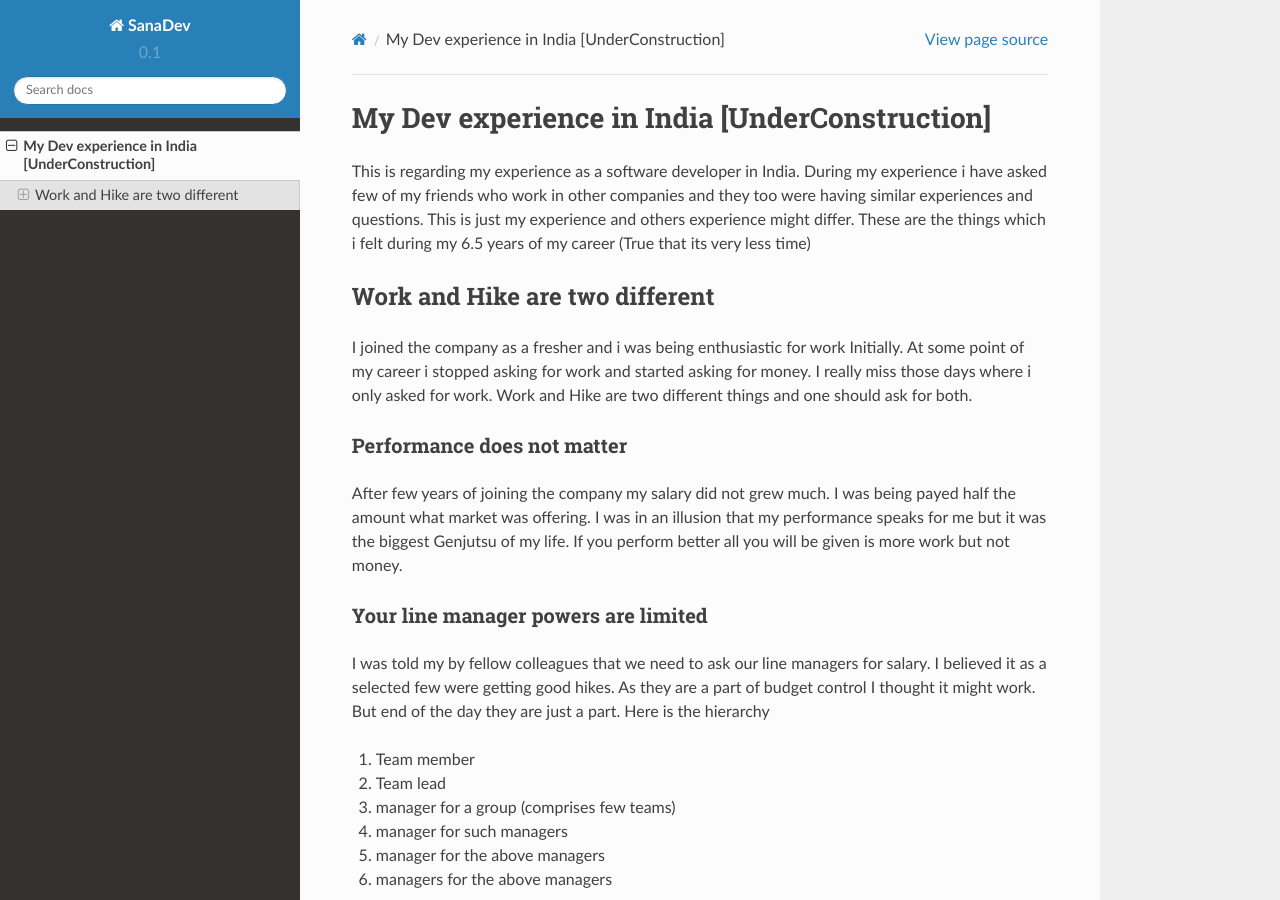
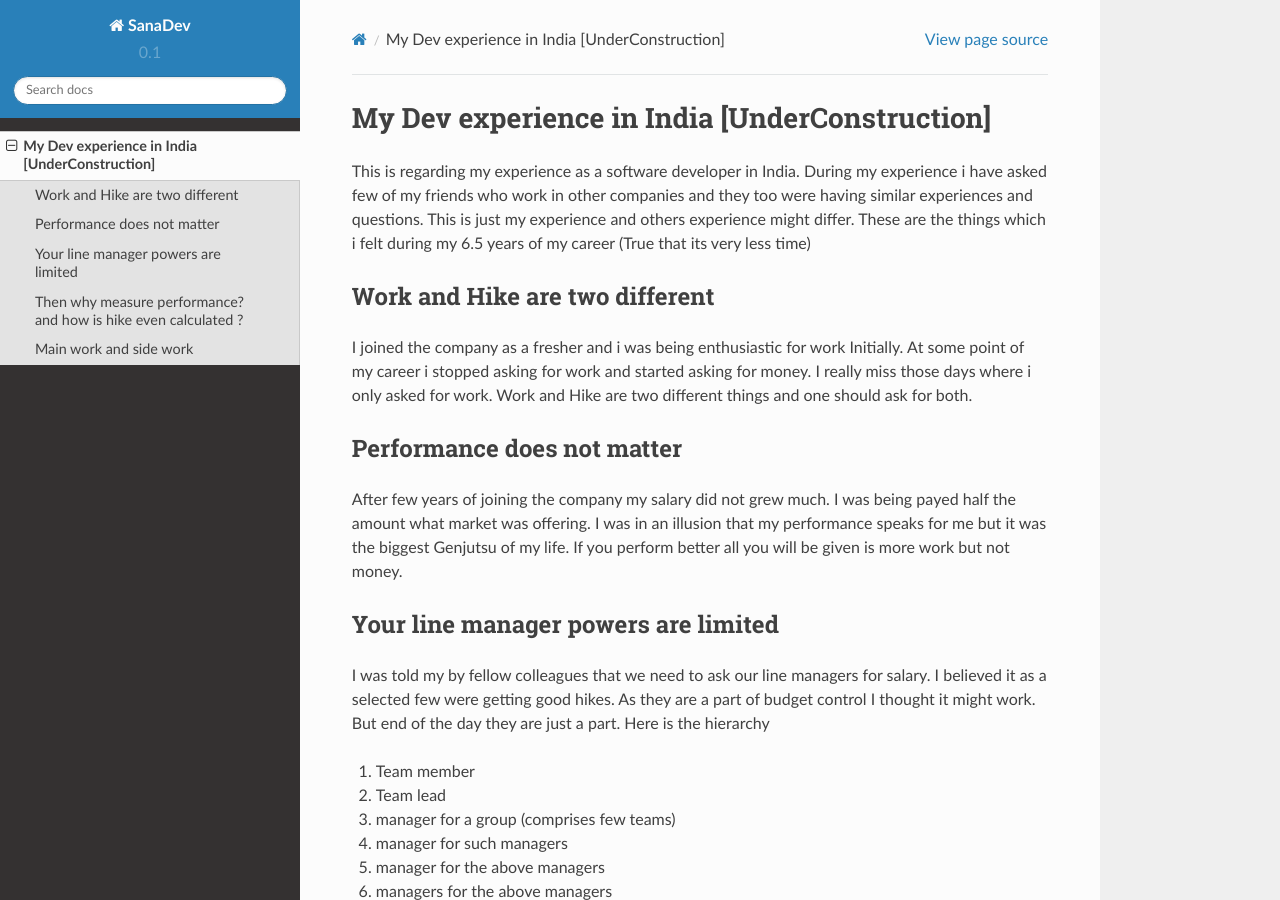
Before and after one commit to sembooooo/sanablog_sphinx, a Sphinx documentation site: the page built from doc/my_life_as_dev.md, in a window 1280 px wide and 900 px high. Built offline with Sphinx 7.4.7 and the Read the Docs theme 2.0.0, drawn with Linux system fonts in a browser that asks for light colours.

Commit message:
made everything a sub heading

```diff
--- a/doc/my_life_as_dev.md
+++ b/doc/my_life_as_dev.md
@@ -5,11 +5,11 @@ This is just my experience and others experience might differ. These are the thi
 ## Work and Hike are two different
 I joined the company as a fresher and i was being enthusiastic for work Initially. At some point of my career i stopped asking for work and started asking for money. I really miss those days where i only asked for work.
 Work and Hike are two different things and one should ask for both.
-### Performance does not matter
+## Performance does not matter
 After few years of joining the company my salary did not grew much. I was being payed half the amount what
 market was offering. I was in an illusion that my performance speaks for me but it was the biggest Genjutsu of my life.
 If you perform better all you will be given is more work but not money.
-### Your line manager powers are limited
+## Your line manager powers are limited
 I was told my by fellow colleagues that we need to ask our line managers for salary. I believed it as a selected few were getting good hikes.
 As they are a part of budget control I thought it might work. But end of the day they are just a part.
 Here is the hierarchy
@@ -25,9 +25,9 @@ hmmm now i understand that phrase "Managers managing managers" . I really do not
 So the manager of a group will get a few 10s of pay raise requests from multiple employees and now the manager has to contest with other group managers in front of his manager so he can give provide a good pay raise to the employees who work under him/her and be seen as a good manager. This contest goes on till the higher levels and finally somehow magically we end up not getting proper hikes. I used to blame my line manager for not giving me proper raise but after using some common sense i understood that they are power less too.
 The thing which people do not realize is even the manager for a group of teams also change companies when a proper hike is not given.
 
-### Then why measure performance?  and how is hike even calculated ?
+## Then why measure performance?  and how is hike even calculated ?
 Performance measure has been the useless tool but not for managers.
 This is how i see it. Performance measurement is taken to find out the candidates that work better and to overload those particular candidate. Now coming to how hike is calculated for a person, i have no freaking clue. This is one of my many unknown life mysteries.
 When we ask our managers they point out to HRs and when we ask HRs they point to Managers. Its a while(1) loop.
 
-### Main work and side work
+## Main work and side work
```
